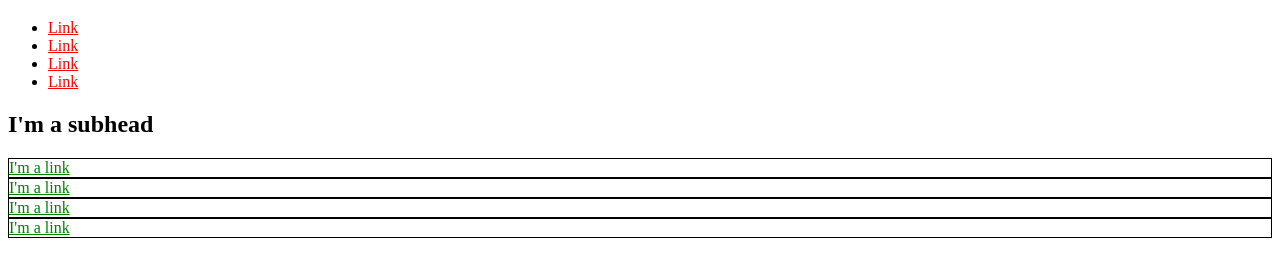
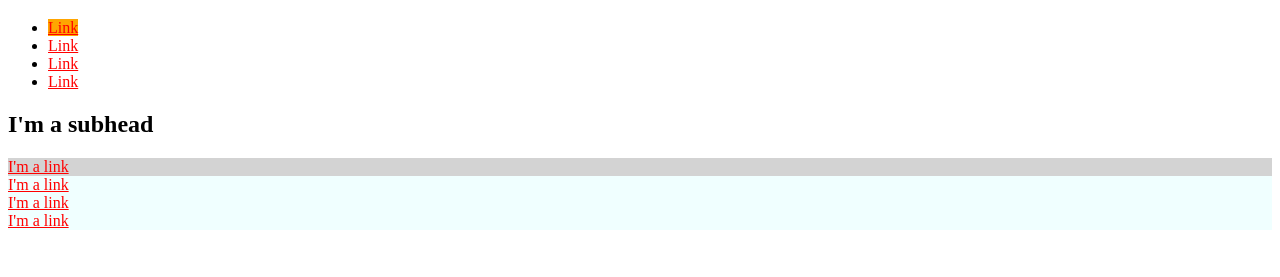
Before and after one commit to stewartmurrie/stewartmurrie.github.io, a plain HTML site: page index.html in a window 1280 px wide. Shown: the part 61-338 px from the top of the page. Drawn offline with Linux system fonts and the light colour scheme.

Commit message:
First CSS refactor.

```diff
--- a/index.html
+++ b/index.html
@@ -1,18 +1,65 @@
 <!DOCTYPE html>
-<html><head>
+<html>
+
+<head>
 	<title>Test page; don't panic!</title>
 	<meta charset="utf-8">
+	<style>
+		a {
+			color: red;
+		}
+
+		#exec-bio {
+			background-color: lightgray;
+		}
+
+		.bio-box wada {
+			border: 1px solid black;
+		}
+
+		.bio-box wada a {
+			color: green;
+		}
+
+		.pullit {
+			background-color: orange;
+		}
+
+		.wada {
+			background-color: azure;
+		}
+	</style>
 </head>
+
 <body>
 	<h1>Hi! I'm a big fat heading.</h1>
-	<ul><li><a href="example.com" style="color: red">Link</a></li>
-	<li><a href="example.com" style="color: red">Link</a></li>
-	<li><a href="example.com" style="color: red">Link</a></li>
-	<li><a href="example.com" style="color: red">Link</a></li></ul>
+	<ul>
+		<li>
+			<a class="pullit" href="example.com">Link</a>
+		</li>
+		<li>
+			<a href="example.com">Link</a>
+		</li>
+		<li>
+			<a href="example.com">Link</a>
+		</li>
+		<li>
+			<a href="example.com">Link</a>
+		</li>
+	</ul>
 	<h2>I'm a subhead</h2>
-	<div style="border: 1px solid black"><a href="http://example.com/" style="color: green">I'm a link</a></div>
-	<div style="border: 1px solid black"><a href="http://example.com/" style="color: green">I'm a link</a></div>
-	<div style="border: 1px solid black"><a href="http://example.com/" style="color: green">I'm a link</a></div>
-	<div style="border: 1px solid black"><a href="http://example.com/" style="color: green">I'm a link</a></div>
+	<div class="bio-box wada" id="exec-bio">
+		<a href="http://example.com/">I'm a link</a>
+	</div>
+	<div class="bio-box wada">
+		<a href="http://example.com/">I'm a link</a>
+	</div>
+	<div class="bio-box wada">
+		<a href="http://example.com/">I'm a link</a>
+	</div>
+	<div class="bio-box wada">
+		<a href="http://example.com/">I'm a link</a>
+	</div>
 </body>
+
 </html>
```
